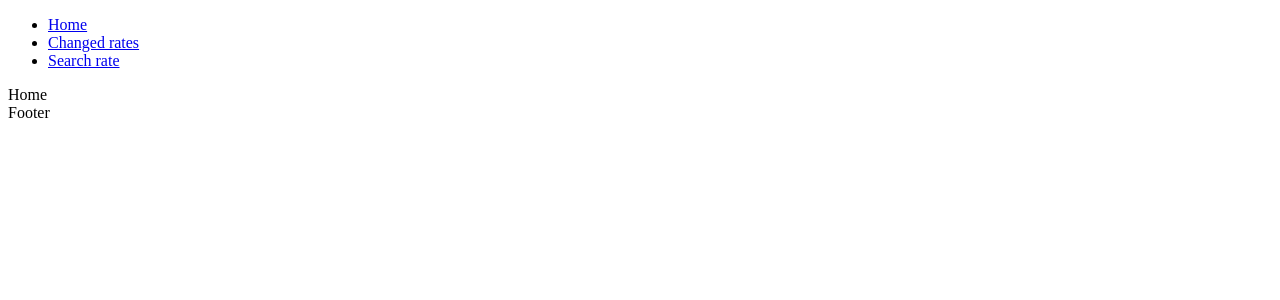
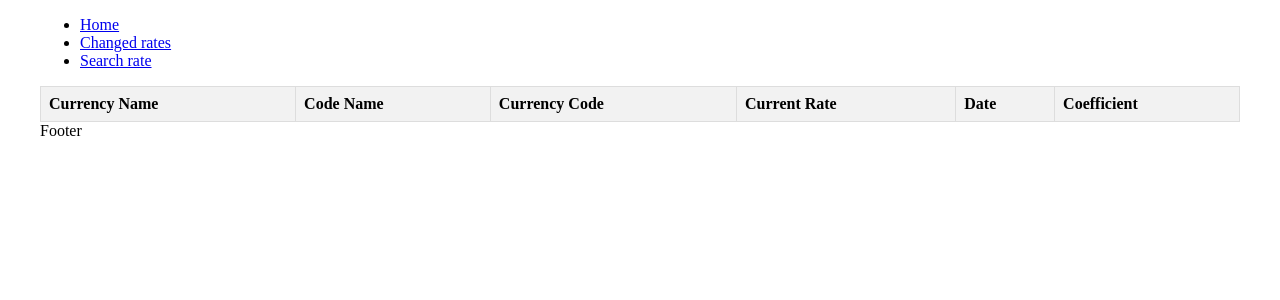
Before and after one commit to FrontKid/currency-table, a React (Vite) app: page / in a window 1280 px wide. Shown: the top 300 px of the page. Built offline with nearby package versions, Linux system fonts and the light colour scheme.

Commit message:
feat: add rate row (Tue, Nov 28, 2023 11:59:26 AM)

```diff
--- /dev/null
+++ b/src/components/RateRow/index.ts
@@ -0,0 +1 @@
+export * from './RateRow';
--- /dev/null
+++ b/src/components/RateTable/RateTable.tsx
@@ -0,0 +1,17 @@
+export const RateTable = () => {
+  return (
+    <table>
+      <thead>
+        <tr>
+          <th>Currency Name</th>
+          <th>Code Name</th>
+          <th>Currency Code</th>
+          <th>Current Rate</th>
+          <th>Date</th>
+          <th>Coefficient</th>
+        </tr>
+      </thead>
+      <tbody></tbody>
+    </table>
+  );
+};
--- /dev/null
+++ b/src/components/RateTable/index.ts
@@ -0,0 +1 @@
+export * from './RateTable';
--- a/src/pages/Home/Home.tsx
+++ b/src/pages/Home/Home.tsx
@@ -1,9 +1,10 @@
 import { FC } from 'react';
+import { RateTable } from '../../components/RateTable';
 
 type THomeProps = object;
 
 export const Home:FC<THomeProps> = () => {
   return (
-    <div>Home</div>
+    <RateTable/>
   );
 };
--- a/src/pages/Layout/Layout.tsx
+++ b/src/pages/Layout/Layout.tsx
@@ -4,10 +4,10 @@ import { Footer } from '../Footer';
 
 export const Layout = () => {
   return (
-    <>
+    <div className="container">
       <Header />
       <Outlet />
       <Footer />
-    </>
+    </div>
   );
 };
--- a/src/router/AppRoutes.tsx
+++ b/src/router/AppRoutes.tsx
@@ -7,6 +7,8 @@ import { PageNotFound } from '../pages/PageNotFound';
 import { RateEditing } from '../pages/RateEditing';
 import { RateSearch } from '../pages/RateSearch';
 import { RateChange } from '../pages/RateChange';
+
+import '../styles/main.scss';
 
 export const AppRoutes: FC = () => {
   return (
--- /dev/null
+++ b/src/styles/main.scss
@@ -0,0 +1,31 @@
+$table-border-color: #ddd;
+
+table {
+  border-collapse: collapse;
+  width: 100%;
+  border: 1px solid $table-border-color;
+
+  th,
+  td {
+    border: 1px solid $table-border-color;
+    padding: 8px;
+    text-align: left;
+  }
+
+  th {
+    background-color: #f2f2f2;
+  }
+
+  tr:nth-child(even) {
+    background-color: #f9f9f9;
+  }
+
+  tr:hover {
+    background-color: #f1f1f1;
+  }
+}
+
+.container {
+  max-width: 1200px;
+  margin: auto;
+}
```
Also changed, not shown: src/components/RateRow/RateRow.tsx (added, +25 -0 lines).
